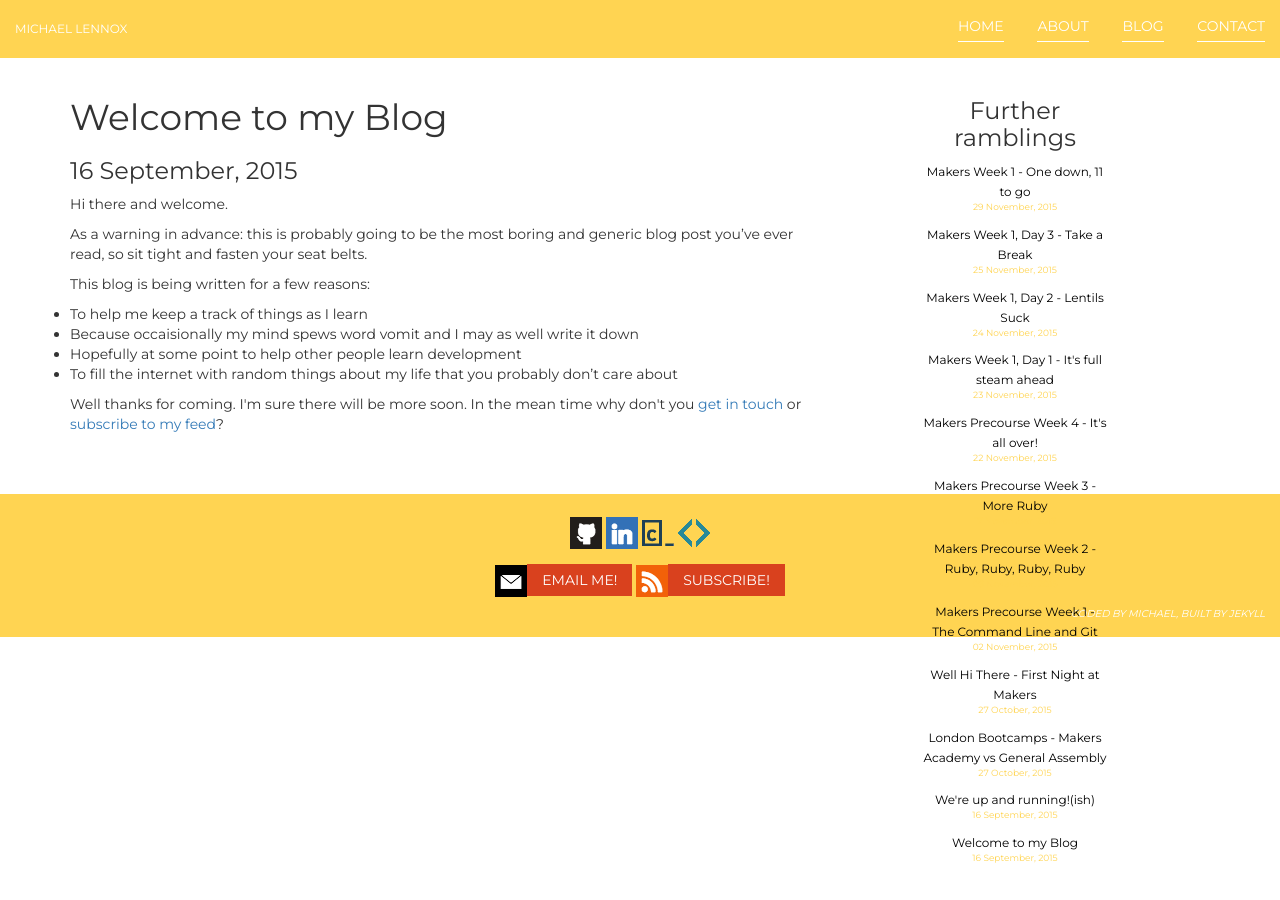
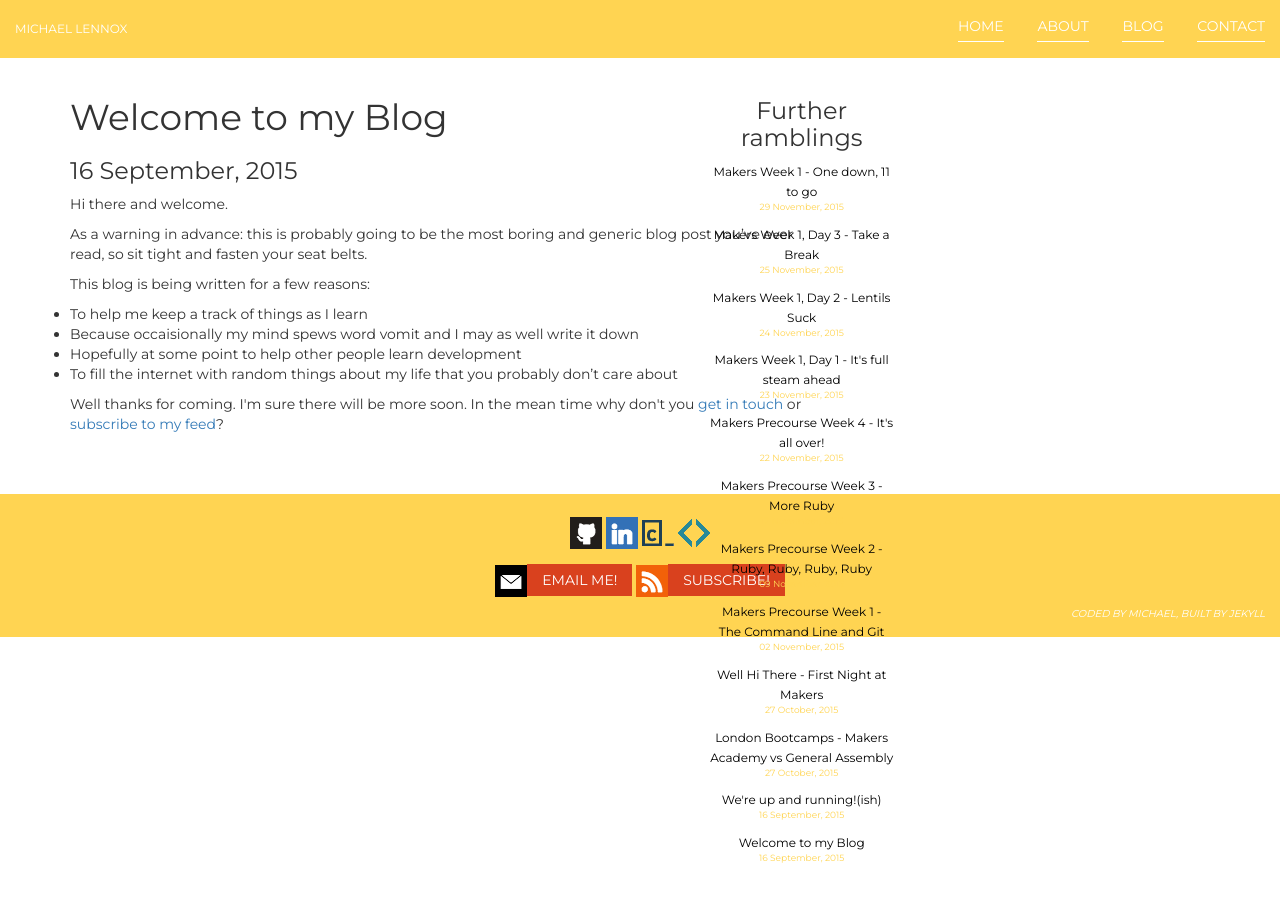
Before and after one commit to michaellennox/michaellennox.github.io, a Jekyll site: the page built from _posts/2015-09-16-first-post.md, in a window 1280 px wide. Built offline with Jekyll 4.4.1, drawn with Linux system fonts in a browser that asks for light colours; nearby versions of some CDN libraries.

Commit message:
Minor layout modification

```diff
--- a/_layouts/posts.html
+++ b/_layouts/posts.html
@@ -17,7 +17,7 @@ layout: default
 
     </article>
 
-    <article class="blog-sidebar col-md-2 col-md-offset-8 hidden-xs hidden-sm" style="position: fixed">
+    <article class="blog-sidebar col-md-2 col-md-offset-8 col-lg-offset-6 hidden-xs hidden-sm" style="position: fixed">
 
     <h3>Further ramblings</h3>
     <ul>
```
